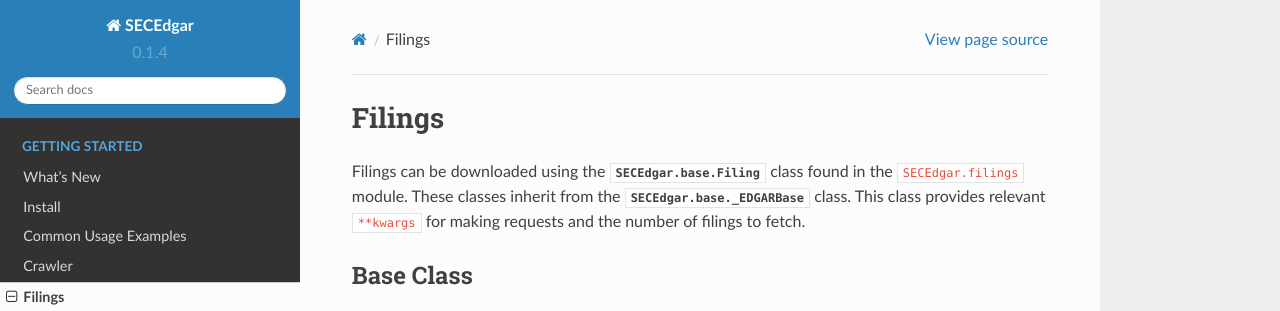
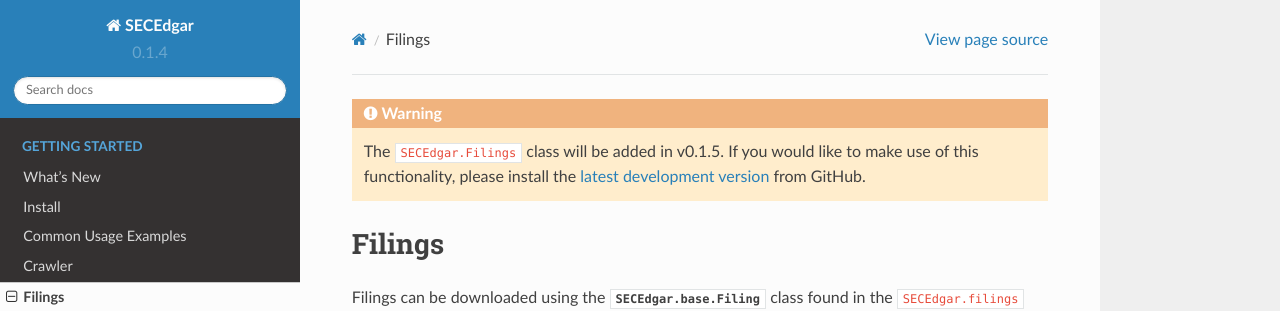
Before and after one commit to sec-edgar/sec-edgar, a Sphinx documentation site: the page built from docs/source/filings.rst, in a window 1280 px wide and 1251 px high, cut to the strip 0-311 px from the top of the window. Built offline with Sphinx 7.4.7 and the Read the Docs theme 2.0.0, drawn with Linux system fonts in a browser that asks for light colours.

Commit message:
Warn that Filings is not available until v0.1.5

```diff
--- a/README.rst
+++ b/README.rst
@@ -29,6 +29,9 @@
 
 Running
 -------
+
+
+:warning: The following code is experimental in v0.1.5. Please refer to docs on how to use the `SecCrawler` class if installing v0.1.4 or earlier. :warning:
 
 To run it, start python shell
 
--- a/docs/source/filings.rst
+++ b/docs/source/filings.rst
@@ -1,4 +1,8 @@
 .. _filings:
+
+.. warning::
+   The ``SECEdgar.Filings`` class will be added in v0.1.5. If you would like to make use of this functionality,
+   please install the `latest development version <https://github.com/coyo8/sec-edgar>`_ from GitHub.
 
 Filings
 =======
```
